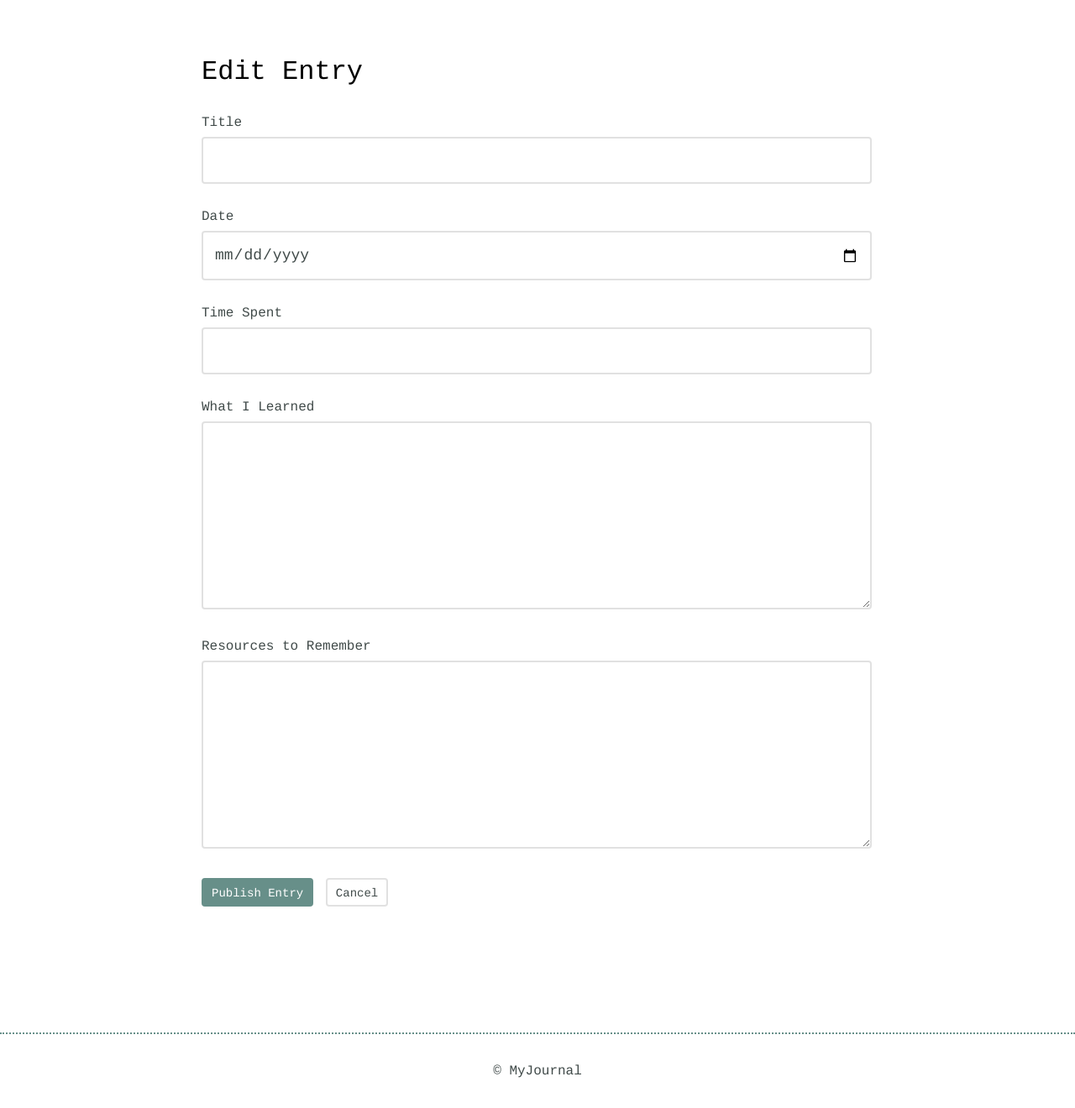
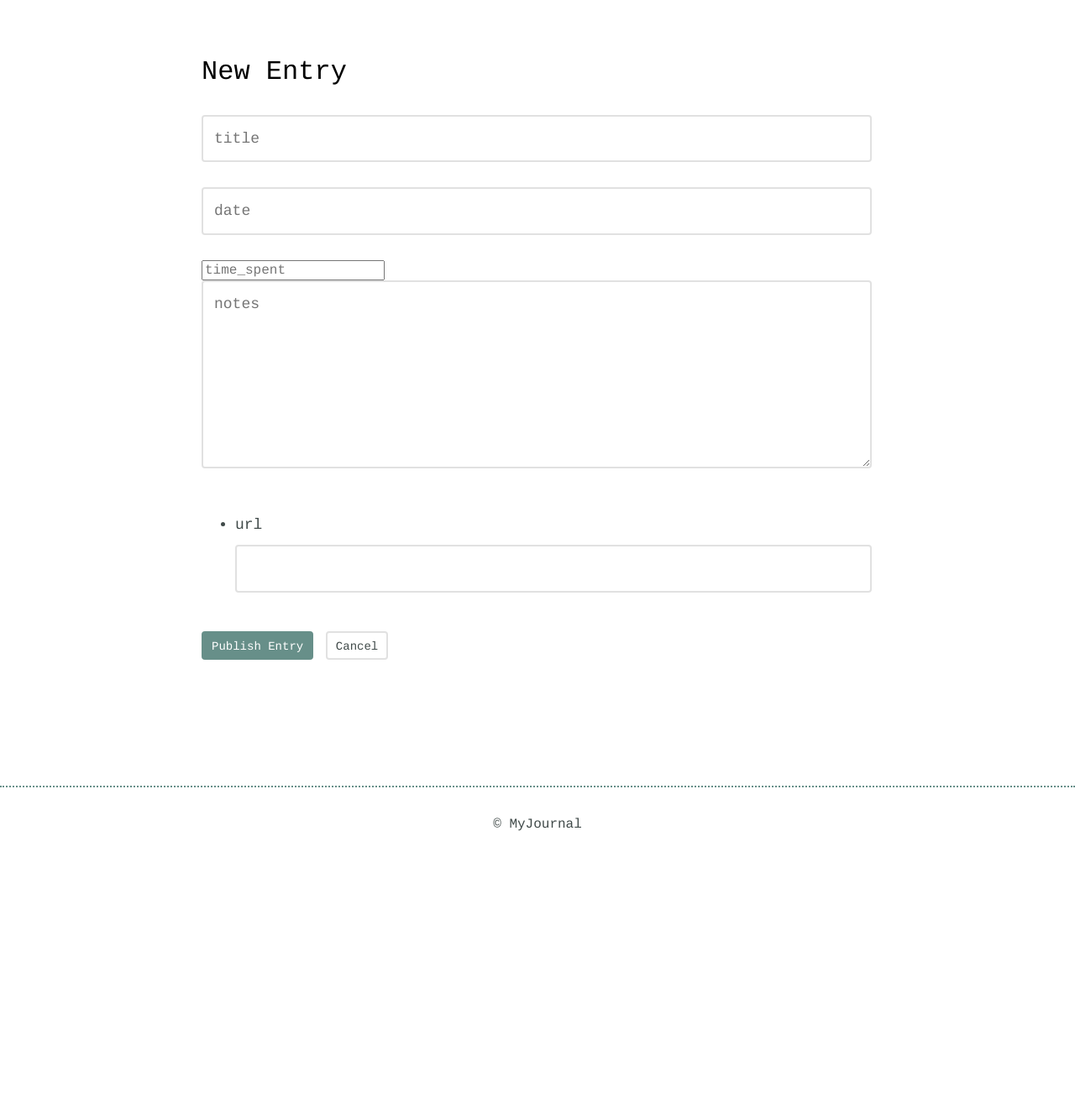
Before and after one commit to nicolasjhampton/flask_learning_journal_app, a Flask app: template journal/templates/edit.html in a window 1280 px wide. Shown: the part 95-1415 px from the top of the page at 84% size. After the commit the page ends 1085 px from the top, so only its background shows below. Run offline with Flask 2, Linux system fonts and the light colour scheme; the template is opened without the code that fills it: values that come from a table or form of the project are taken from there, others are empty; some libraries are stand-ins or nearby versions.

Commit message:
all routes working, all tests passing

```diff
--- a/journal/forms.py
+++ b/journal/forms.py
@@ -34,21 +34,21 @@
 
 class EntryForm(FlaskForm):
     title = StringField(
-        'Title',
+        'title',
         validators=[
             DataRequired(),
             title_unique
         ]
     )
     date = StringField(
-        'Date',
+        'date',
         validators=[
             DataRequired(),
             date_format,
         ]
     )
     time_spent = IntegerField(
-        'Time Spent',
+        'time_spent',
         validators=[
             DataRequired()
         ]
@@ -61,11 +61,10 @@
     )
     resources = FieldList(
         StringField(
-            'URL',
+            'url',
             validators=[
-                URL()
+                DataRequired()
             ],
         ),
-        min_entries=1,
-        max_entries=7
+        min_entries=1
     )
--- a/journal/journal.py
+++ b/journal/journal.py
@@ -2,7 +2,7 @@
 
 from flask import Flask, render_template, g, redirect, url_for, flash
 from peewee import SqliteDatabase
-from .models import initialize, ALL_ENTRIES, GET_ENTRY, NEW_ENTRY, DELETE_ENTRY
+from .models import initialize, ALL_ENTRIES, GET_ENTRY, NEW_ENTRY, DELETE_ENTRY, EDIT_ENTRY
 from .forms import EntryForm
 
 app = Flask(__name__)
@@ -14,16 +14,22 @@
 app.config.from_object(__name__)
 app.config.update(dict(
     DATABASE='journal.sqlite3',
-    SEED_DB=False,
-    SECRET_KEY="shh...it's a secret!"
+    SEED_DB=True,
+    SECRET_KEY="shh...it's a secret!",
+    KEEP_OPEN=False
 ))
 
+db = None
+
+def init_db():
+    global db
+    db = SqliteDatabase(app.config['DATABASE'])
 
 @app.before_request
 def before_request():
     """Connect to database"""
     g.db ,_ = initialize(
-        database=SqliteDatabase(app.config['DATABASE']),
+        database=db,
         seed_db=app.config['SEED_DB']
     )
 
@@ -47,9 +53,36 @@
     entry = GET_ENTRY(entry_id=slug)
     return render_template('detail.html', entry=entry)
 
-@app.route("/entries/edit/<slug>")
-def edit():
-    pass
+@app.route("/entries/edit/<slug>", methods=('GET', 'POST'))
+def edit(slug=None):
+    form = EntryForm(
+        # title=entry.title,
+        # date=entry.date,
+        # time_spent=int(entry.time_spent),
+        # notes=entry.notes,
+        # resources=entry.resources.split(','),
+    )
+    if form.validate_on_submit():
+        flash("Update Successful!", "success")
+        resources = ",".join([f.data for f in form.resources.entries])
+        EDIT_ENTRY(
+            entry_id=slug,
+            title=form.title.data,
+            date=form.date.data,
+            time_spent=int(form.time_spent.data),
+            notes=form.notes.data,
+            resources=resources,
+        )
+        return redirect("/entries/" + slug)
+    entry = GET_ENTRY(entry_id=slug)
+    form = EntryForm(
+        title=entry.title,
+        date=entry.date,
+        time_spent=int(entry.time_spent),
+        notes=entry.notes,
+        resources=entry.resources.split(','),
+    )
+    return render_template('edit.html', form=form, entry=entry, getattr=getattr, str=str)
 
 @app.route("/entries/delete/<slug>")
 def delete(slug=None):
@@ -74,6 +107,7 @@
 
 
 def run():
+    init_db()
     initialize()
     app.run(debug=DEBUG, port=PORT, host=HOST)
 
--- a/journal/templates/detail.html
+++ b/journal/templates/detail.html
@@ -26,6 +26,6 @@
         </div>
     </div>
     <div class="edit">
-        <p><a href="/entries/edit/{{ entry.id }}.html">Edit Entry</a></p>
+        <p><a href="/entries/edit/{{ entry.id }}">Edit Entry</a></p>
     </div>
 {% endblock %}
--- a/journal/templates/edit.html
+++ b/journal/templates/edit.html
@@ -1,49 +1,24 @@
-<!DOCTYPE html>
-<html>
-    <head>
-        <meta charset="utf-8">
-        <meta http-equiv="x-ua-compatible" content="ie=edge">
-        <title>MyJournal</title>
-        <link href="https://fonts.googleapis.com/css?family=Cousine:400" rel="stylesheet" type="text/css">
-        <link href="https://fonts.googleapis.com/css?family=Work+Sans:600" rel="stylesheet" type="text/css">
-        <link href="https://fonts.googleapis.com/icon?family=Material+Icons" rel="stylesheet">
-        <link rel="stylesheet" href="css/normalize.css">
-        <link rel="stylesheet" href="css/site.css">
-    </head>
-    <body>
-        <header>
-            <div class="container">
-                <div class="site-header">
-                    <a class="logo" href="index.html"><i class="material-icons">library_books</i></a>
-                    <a class="button icon-right" href="new.html"><span>New Entry</span> <i class="material-icons">add</i></a>
-                </div>
-            </div>
-        </header>
-        <section>
-            <div class="container">
-                <div class="edit-entry">
-                    <h2>Edit Entry</h2>
-                    <form>
-                        <label for="title"> Title</label>
-                        <input id="title" type="text" name="title"><br>
-                        <label for="date">Date</label>
-                        <input id="date" type="date" name="date"><br>
-                        <label for="time-spent"> Time Spent</label>
-                        <input id="time-spent" type="text" name="timeSpent"><br>
-                        <label for="what-i-learned">What I Learned</label>
-                        <textarea id="what-i-learned" rows="5" name="whatILearned"></textarea>
-                        <label for="resources-to-remember">Resources to Remember</label>
-                        <textarea id="resources-to-remember" rows="5" name="ResourcesToRemember"></textarea>
-                        <input type="submit" value="Publish Entry" class="button">
-                        <a href="#" class="button button-secondary">Cancel</a>
-                    </form>
-                </div>
-            </div>
-        </section>
-        <footer>
-            <div>
-                &copy; MyJournal
-            </div>
-        </footer>
-    </body>
-</html>
+{% from 'macros.html' import render_field %}
+{% extends "layout.html" %}
+{% block title %} New Entry | {{ super() }}{% endblock %}
+{% block content %}
+<div class="container">
+    <div class="new-entry">
+        <h2>New Entry</h2>
+        <form method="POST" action="/entries/edit/{{ entry.id }}">
+            {{ form.hidden_tag() }}
+            {% for field in form %}
+            {% if field.name in ['title', 'date', 'time_spent', 'notes', 'resources']%}
+            {% with value = getattr(entry, str(field.name)) %}
+            {{ render_field(field, value) }}
+            {% endwith %}
+            {% else %}
+            {{ render_field(field) }}
+            {% endif %}
+            {% endfor %}
+            <input type="submit" value="Publish Entry" class="button">
+            <a href="/entry" class="button button-secondary">Cancel</a>
+        </form>
+    </div>
+</div>
+{% endblock %}
--- a/journal/templates/layout.html
+++ b/journal/templates/layout.html
@@ -14,7 +14,7 @@
         <header>
             <div class="container">
                 <div class="site-header">
-                    <a class="logo" href="index.html"><i class="material-icons">library_books</i></a>
+                    <a class="logo" href="/index.html"><i class="material-icons">library_books</i></a>
                     <a class="button icon-right" href="/entry"><span>New Entry</span> <i class="material-icons">add</i></a>
                 </div>
             </div>
--- a/journal/templates/macros.html
+++ b/journal/templates/macros.html
@@ -1,10 +1,10 @@
-{% macro render_field(field) %}
+{% macro render_field(field, value="") %}
 <div class="field">
     {% if field.errors %}
         {% for error in field.errors %}
             <div class="notification error">{{ error }}</div>
         {% endfor %}
     {% endif %}
-    {{ field(placeholder=field.label.text) }}
+    {{ field(placeholder=field.label.text, value=value) }}
 </div>
 {% endmacro %}
```
Also changed, not shown: tests/test_journal.py (+41 -8 lines), journal.sqlite3, journal_test.sqlite3 (added), 1 other file.
